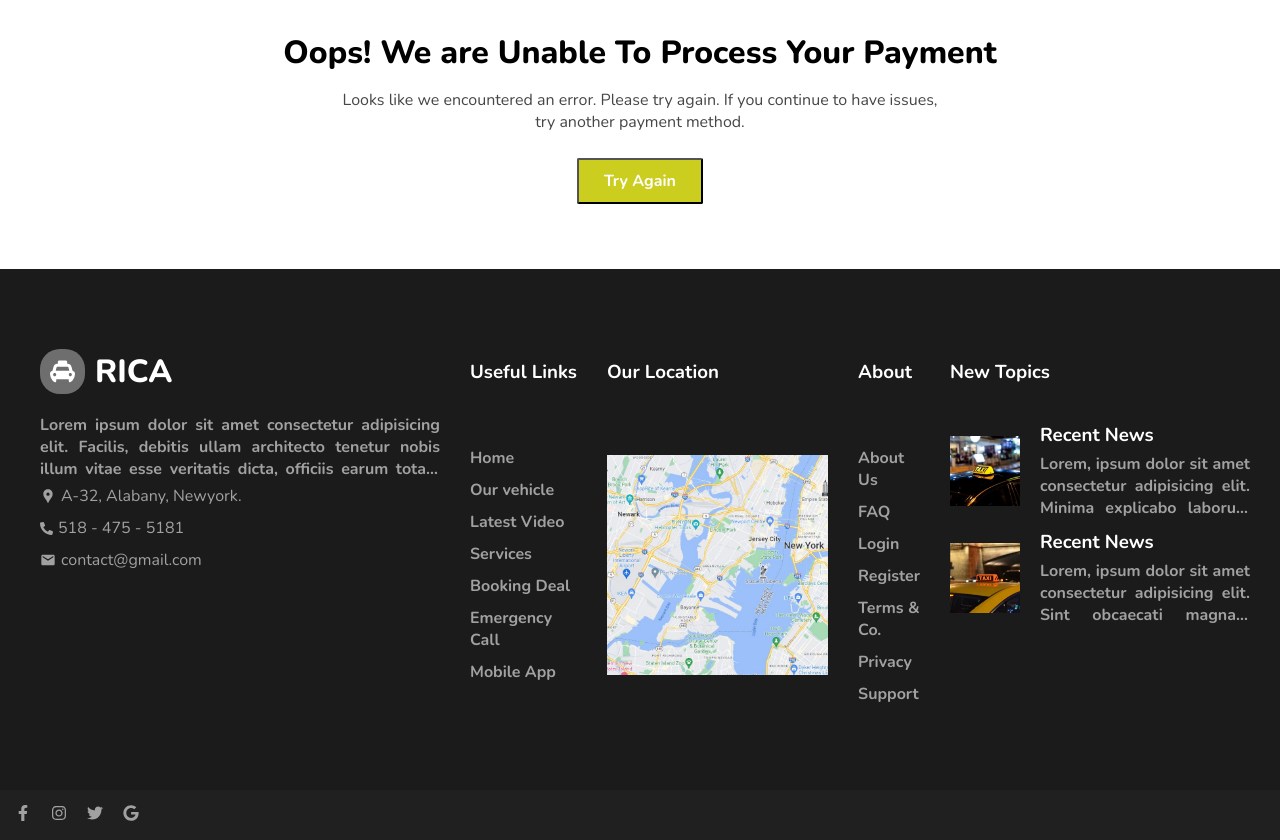
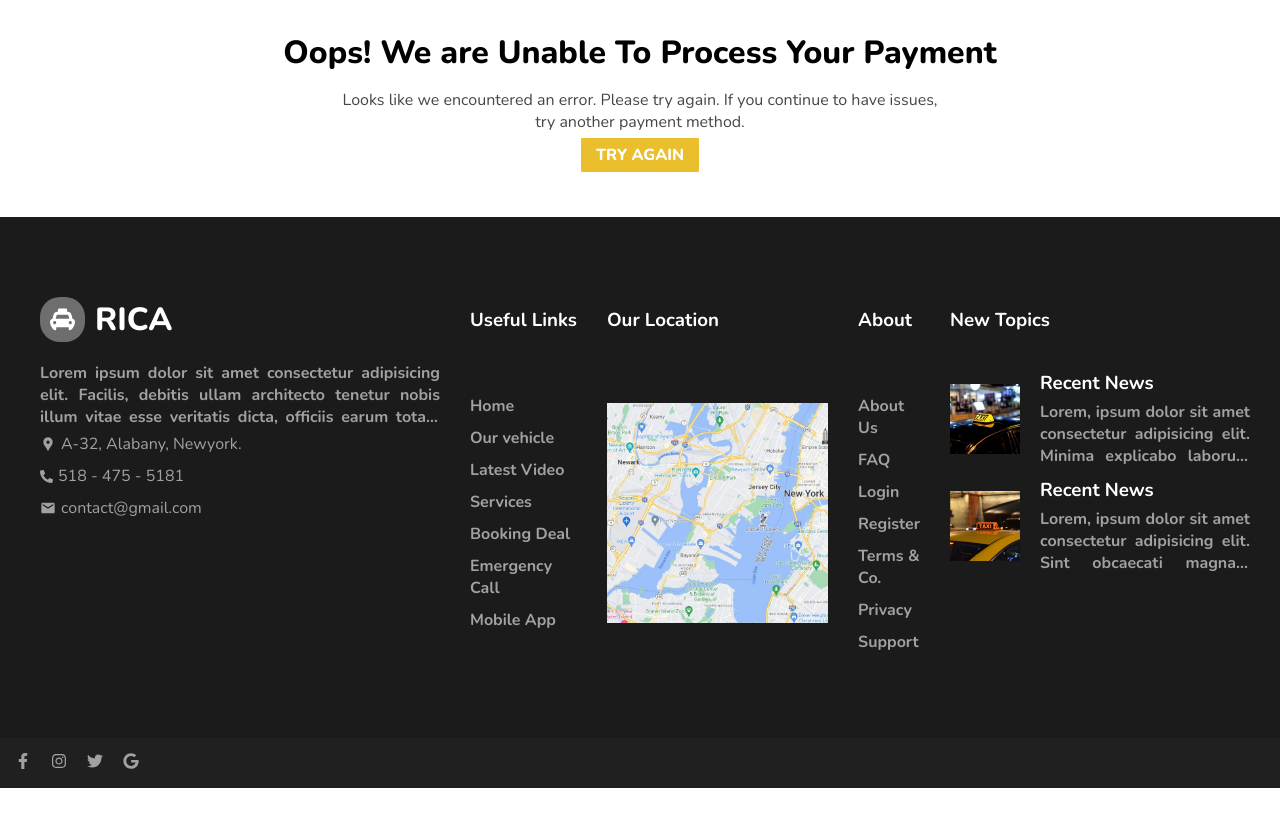
Before and after one commit to davidenco88/frontend-cab, a React (Vite) app: page /failed in a window 1280 px wide. Shown: the part 1340-2180 px from the top of the page. After the commit the page ends 2128 px from the top, so only its background shows below. Built offline with nearby package versions, Linux system fonts and the light colour scheme; no server answers.

Commit message:
feat: :sparkles: add-payment-flow (#15)

```diff
--- a/src/components/ContactDetailsForm/ContactDetailsForm.jsx
+++ b/src/components/ContactDetailsForm/ContactDetailsForm.jsx
@@ -1,6 +1,6 @@
-// import { NavLink } from 'react-router-dom';
-// import OrangeButton from '../OrangeButton/OrangeButton';
-import './ContactDetailsForm.css';
+import { NavLink } from "react-router-dom";
+import OrangeButton from "../OrangeButton/OrangeButton";
+import "./ContactDetailsForm.css";
 
 function ContactDetailsForm() {
   return (
@@ -11,13 +11,23 @@ function ContactDetailsForm() {
           <label htmlFor="ContactDetailsForm__firstName">
             First Name
             <div className="c-ContactDetailsForm__input">
-              <input type="text" id="ContactDetailsForm__firstName" required placeholder="First name" />
+              <input
+                type="text"
+                id="ContactDetailsForm__firstName"
+                required
+                placeholder="First name"
+              />
             </div>
           </label>
           <label htmlFor="ContactDetailsForm__lastName">
             Last name
             <div className="c-ContactDetailsForm__input">
-              <input type="text" id="ContactDetailsForm__lastName" required placeholder="Last name" />
+              <input
+                type="text"
+                id="ContactDetailsForm__lastName"
+                required
+                placeholder="Last name"
+              />
             </div>
           </label>
         </div>
@@ -25,7 +35,12 @@ function ContactDetailsForm() {
           <label htmlFor="ContactDetailsForm__email">
             Email Adress
             <div className="c-ContactDetailsForm__input">
-              <input type="email" id="ContactDetailsForm__email" required placeholder="Enter email" />
+              <input
+                type="email"
+                id="ContactDetailsForm__email"
+                required
+                placeholder="Enter email"
+              />
             </div>
             <span>Booking confirmation will be sent to this email ID</span>
           </label>
@@ -34,7 +49,12 @@ function ContactDetailsForm() {
           <label htmlFor="ContactDetailsForm__phoneNumber">
             Phone Number
             <div className="c-ContactDetailsForm__input">
-              <input type="tel" id="ContactDetailsForm__phoneNumber" required placeholder="Phone Number" />
+              <input
+                type="tel"
+                id="ContactDetailsForm__phoneNumber"
+                required
+                placeholder="Phone Number"
+              />
             </div>
           </label>
         </div>
@@ -47,17 +67,25 @@ function ContactDetailsForm() {
           </label>
         </div>
         <div className="ContactDetailsForm__item">
-          <label htmlFor="ContactDetailsForm__promoCode" className="ContactDetailsForm__promoCode">
+          <label
+            htmlFor="ContactDetailsForm__promoCode"
+            className="ContactDetailsForm__promoCode"
+          >
             Have A Coupon Code?
             <div className="c-ContactDetailsForm__promoCode">
-              <input type="text" name="ContactDetailsForm__promoCode" id="ContactDetailsForm__promoCode" placeholder="Promo Code" />
+              <input
+                type="text"
+                name="ContactDetailsForm__promoCode"
+                id="ContactDetailsForm__promoCode"
+                placeholder="Promo Code"
+              />
               <button type="button">Apply</button>
             </div>
           </label>
         </div>
-        {/* <NavLink className="ContactDetailsForm__button" to="/payment">
+        <NavLink className="ContactDetailsForm__button" to="/payment">
           <OrangeButton text="PROCEED TO PAY" />
-        </NavLink> */}
+        </NavLink>
       </form>
     </div>
   );
--- a/src/components/CreditCardForm/CreditCardForm.jsx
+++ b/src/components/CreditCardForm/CreditCardForm.jsx
@@ -1,4 +1,6 @@
-import './CreditCardForm.css';
+import OrangeButton from "../OrangeButton/OrangeButton";
+import { NavLink } from "react-router-dom";
+import "./CreditCardForm.css";
 
 function CreditCardForm() {
   return (
@@ -42,6 +44,9 @@ function CreditCardForm() {
             <img src="cvv_icon.svg" alt="cvv icon" />
           </div>
         </label>
+        <NavLink className="ContactDetailsForm__button" to="/failed">
+          <OrangeButton text="MAKE PAYMENT" />
+        </NavLink>
       </div>
     </div>
   );
--- a/src/components/Failed/Failed.jsx
+++ b/src/components/Failed/Failed.jsx
@@ -1,6 +1,9 @@
-import './Failed.scss';
+import { NavLink } from 'react-router-dom';
+import OrangeButton from '../OrangeButton/OrangeButton';
 import TitleAndInfo from '../TitleAndInfo/TitleAndInfo';
 import notFound from '../../assets/Failed/notFound.png';
+import './Failed.scss';
+
 
 const text = {
 
@@ -14,9 +17,9 @@ function Failed() {
     <main className="failed">
       <img className="failed__img" src={notFound} alt="404 not found" />
       <TitleAndInfo text={text} />
-      <button type="button" className="failed__button">
-        Try Again
-      </button>
+      <NavLink to="/">
+        <OrangeButton text="TRY AGAIN" />
+      </NavLink>
     </main>
   );
 }
--- a/src/components/OrangeButton/OrangeButton.scss
+++ b/src/components/OrangeButton/OrangeButton.scss
@@ -12,3 +12,11 @@
   max-width: fit-content;
   cursor: pointer;
 }
+
+.orangeButton:hover {
+  background-color: #eb6020;
+}
+
+.orangeButton:active {
+  background-color: #b15805;
+}
```
